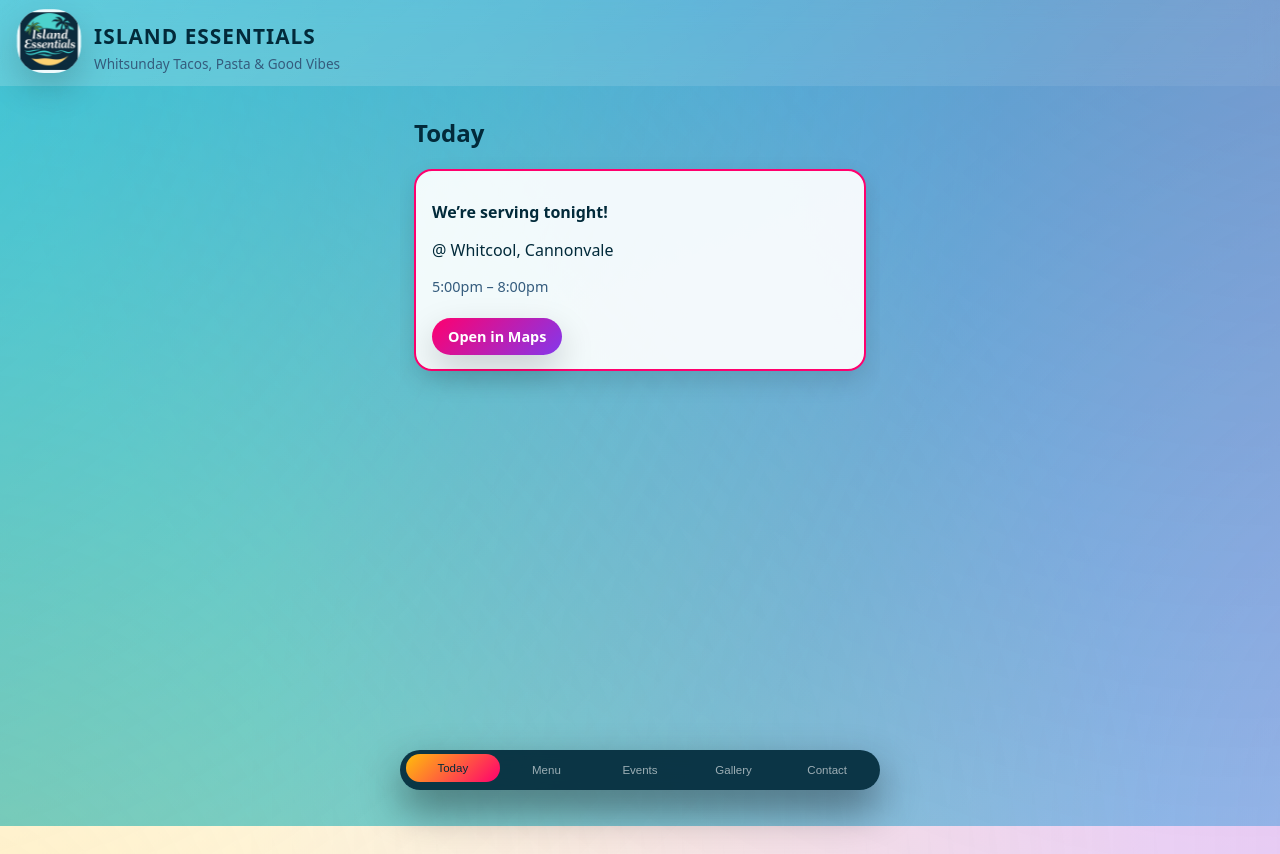
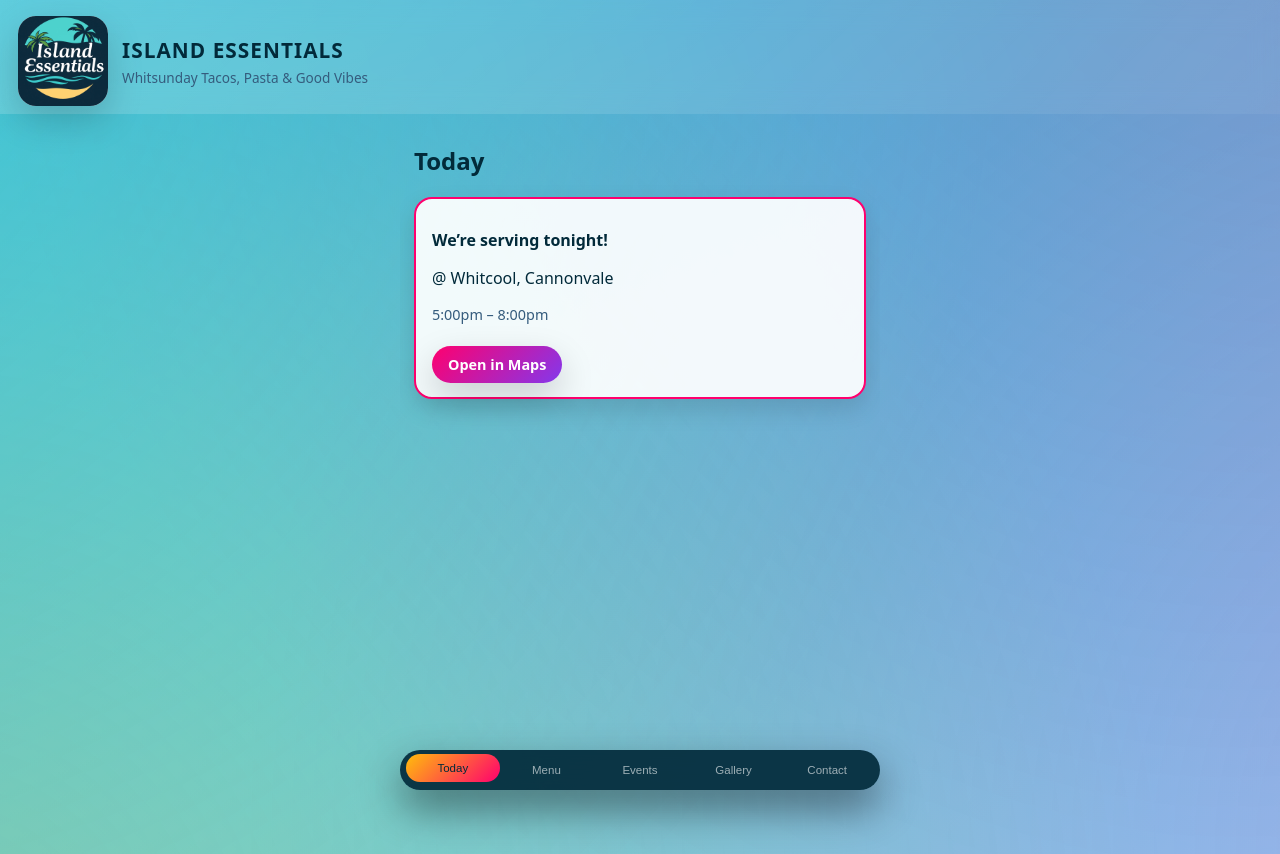
Before and after one commit to islandessentials24-glitch/First-crack, a plain HTML site: page index.html in a window 1280 px wide. Before the commit the page ends 826 px from the top, so only its background shows below. Drawn offline with Linux system fonts and the light colour scheme; files whose address does not match are found by name.

Commit message:
Update styles.css

```diff
--- a/styles.css
+++ b/styles.css
@@ -64,10 +64,10 @@ body {
 }
 
 .logo-bounce {
-  width: 62px;
-  height: 62px;
-  border-radius: 26px;
-  background: rgba(255, 255, 255, 0.9);
+  width: 90px;
+  height: 90px;
+  border-radius: 18px;              /* softer rounded rectangle */
+  background: rgba(255, 255, 255, 0.95);
   display: flex;
   align-items: center;
   justify-content: center;
@@ -77,9 +77,11 @@ body {
 }
 
 .logo-bounce img {
-  width: 56px;
-  height: 56px;
-  object-fit: contain;
+  width: 100%;
+  height: 100%;
+  object-fit: contain;              /* show full logo inside box */
+}
+
 }
 
 @keyframes float-logo {
```
